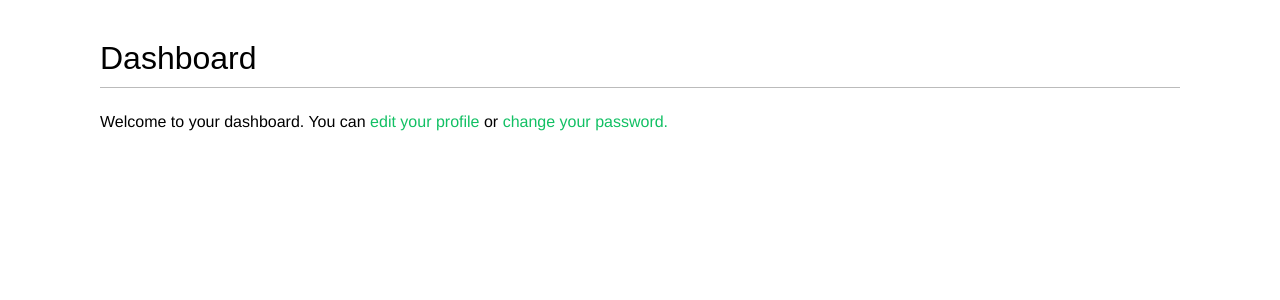
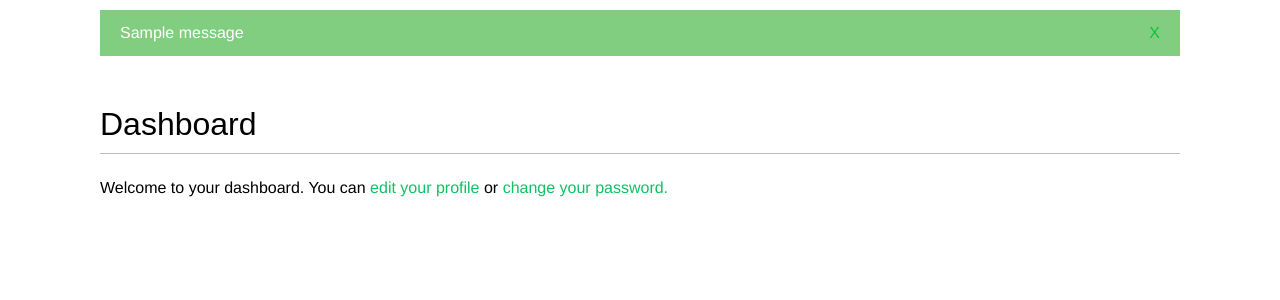
Before and after one commit to ebubekir/social-website-django, a Django app: page /account/ in a window 1280 px wide. Shown: the part 48-348 px from the top of the page. Run offline with Django 3.2, Linux system fonts and the light colour scheme; a user stored in the database is signed in; one stand-in notice (Sample message) is shown; some web fonts are replaced.

Commit message:
Add messages

```diff
--- a/account/templates/base.html
+++ b/account/templates/base.html
@@ -30,6 +30,16 @@
                 {% endif %}
             </span>
         </div>
+        {% if messages %}
+            <ul class="messages">
+                {% for message in messages %}
+                    <li class="{{ message.tags }}">
+                        {{ message | safe}}
+                        <a href="#" class="close">X</a>
+                    </li>
+                {% endfor %}
+            </ul>
+        {% endif %}
         <div id="content">
             {% block content %}{% endblock content %}
         </div>
--- a/account/views.py
+++ b/account/views.py
@@ -4,6 +4,7 @@ from django.contrib.auth import authenticate, login
 from django.contrib.auth.decorators import login_required
 from .forms import LoginForm, UserRegistrationForm, UserEditForm, ProfileEditForm
 from .models import Profile
+from django.contrib import messages
 # Create your views here.
 
 # def user_login(request):
@@ -52,6 +53,9 @@ def edit(request):
         if user_form.is_valid() and profile_form.is_valid():
             user_form.save()
             profile_form.save()
+            messages.success(request, 'Profile updated successfully.')
+        else:
+            messages.error(request, 'Error updating your profile.')
     else:
         user_form = UserEditForm(instance=request.user)
         profile_form = ProfileEditForm(instance=request.user.profile)
```
Also changed, not shown: db.sqlite3.
